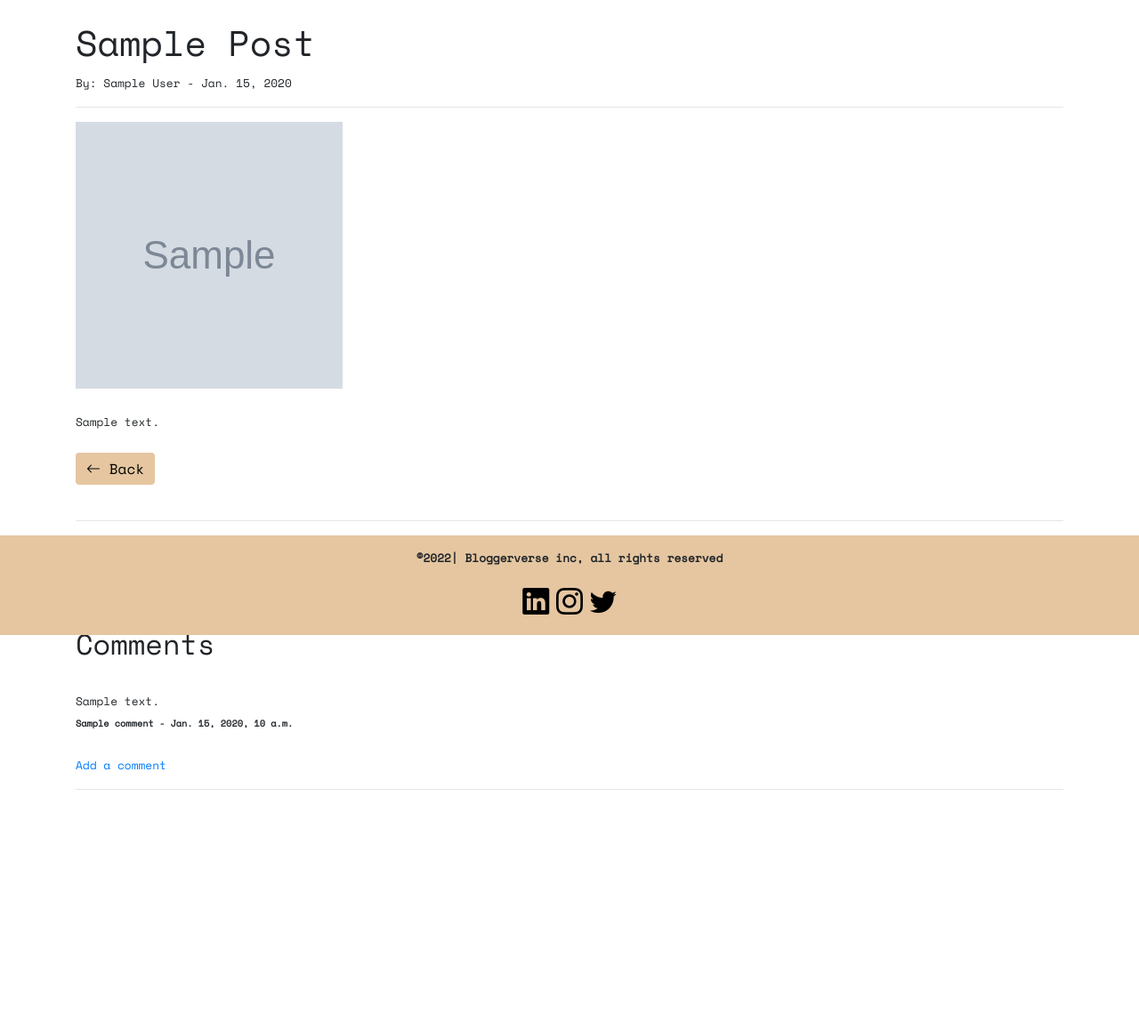
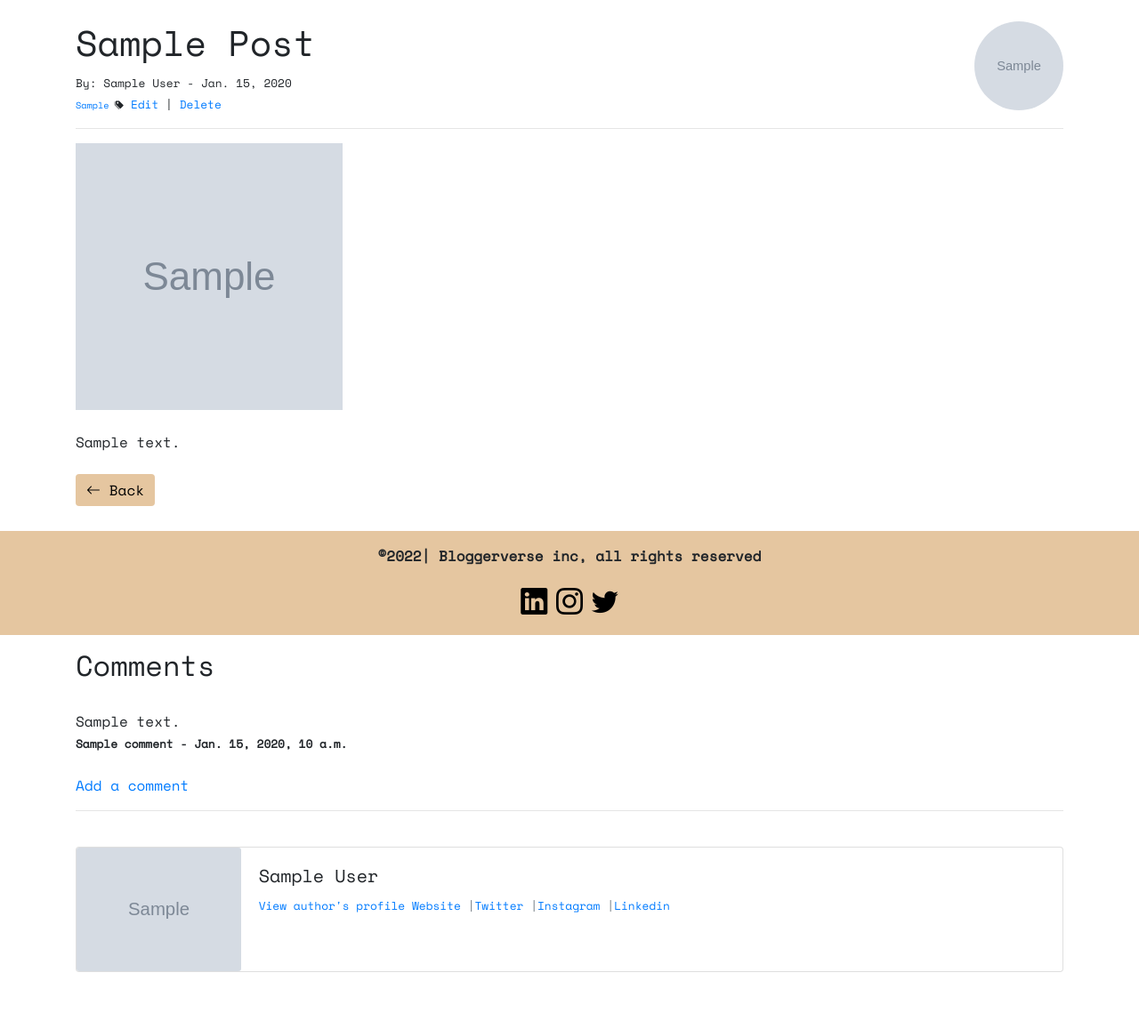
Before and after one commit to Code-Institute-Submissions/bmcdonald2000-bloggerverse_NovResub, a Django app: page /Posts/1/ in a window 1280 px wide. Shown: the part 86-1243 px from the top of the page at 89% size. Before the commit the page ends 974 px from the top, so only its background shows below. Run offline with Django 3.2, Linux system fonts and the light colour scheme; a user stored in the database is signed in; tables that the repository leaves empty hold one stand-in row (values such as "Sample post"); grey boxes marked "Sample" are stand-in pictures; some libraries are stand-ins or nearby versions.

Commit message:
add: feat - view profile

```diff
--- a/myblog/templates/post_details.html
+++ b/myblog/templates/post_details.html
@@ -7,6 +7,13 @@
 <!-- Template content -->
 {% block content %}
     <br/>
+     <!-- If the post author has a profile picture it shall be displayed. The profile pictures are hyperlinked making it easy for the users to view the auhtors profile. -->
+    {% if post.author.userprofile.profile_picture %}
+        <a href="{% url 'view_profile' post.author.userprofile.id %}"><img src="{{ post.author.userprofile.profile_picture.url }}" align="right" width="100px" height="100px" class="rounded-circle"></a>
+    <!-- If the post author has not uploaded a profile picture, a default image will be used. The profile pictures are hyperlinked making it easy for the users to view the auhtors profile. -->
+    {% else %}
+        <a href="{% url 'view_profile' post.author.userprofile.id %}"><img src="{{'/static/images/default.png'}}" align="right" width="100px" height="100px" class="rounded-circle"></a>
+    {% endif %}
     <!-- The post summary clicked on by the user will be displayed in full-->
     <!-- page header -->
     <h1>{{ post.title|title }}</h1>
@@ -16,13 +23,17 @@
         {{ post.author.last_name|title }}
         - {{ post.date }}
         <br/>
-        <!-- Logged in user can edit and delete their own posts -->
+        <!-- post category hyperlinked to display all post in that category. '|slugify' converts blank spaces between words into '-' to maintain good coding practices  -->
+        <small><a href="{% url 'category_page' post.category|slugify %}" target="_blank">{{post.category|title}}</a> <i class="bi bi-tags-fill"></i></small>
+
         {% if user.is_authenticated %}
-            {% if user.id == Post.author.id %}
-                <a href="{% url 'edit' Post.pk %}" target="_blank">Edit</a> |
-                <a href="{% url 'delete' Post.pk %}" target="_blank">Delete</a>
+            <!-- If the author is viewing their own posst they will be able to edit or delete that post-->
+            {% if user.id == post.author.id %}
+                <a href="{% url 'edit' post.pk %}" target="_blank" >Edit</a> |
+                <a href="{% url 'delete' post.pk %}" target="_blank">Delete</a>
             {% endif %}
         {% endif %}
+    </small><br/>
     <hr>
     <!-- If an image is uploaded witht he post, this will also be displayed -->
     {% if post.image %}
@@ -75,4 +86,52 @@
     {% endif %}
     <hr>
     <br/>
+    <!-- This bootstrap card displays the authors bio, profile picrure and social media links -->
+    <div class="card mb-3" style="max-width: 100%;">
+        <div class="row no-gutters">
+          <div class="col-md-2">
+                {% if post.author.userprofile.profile_picture %}
+                <img src="{{ post.author.userprofile.profile_picture.url }}" style="max-height: 500px" class="card-img" alt="profile picture">
+                {% else %}
+                    <img src="{{'/static/images/default.png' }}" style="max-height: 500px" class="card-img" alt="profile picture">
+                {% endif %}
+          </div>
+          <div class="col-md-10">
+            <div class="card-body">
+            <!-- The authors full name is displayed on the bio card -->
+              <h5 class="card-title">{{ post.author.first_name|title }} {{ post.author.last_name|title }}</h5>
+              <p class=" small text-muted">
+            <!-- The link to the author's bio is displayed -->
+              <a href="{% url 'view_profile' post.author.userprofile.id %}" target="_blank">View author's profile</a>
+            <!-- The user only sees links for the social media provided by the author. All links opend in a new tab -->
+                {% if post.author.userprofile.Website %}
+                    <a href="{{ post.author.userprofile.Website }}" target="_blank">Website</a>
+                {% endif %}
+
+                {% if post.author.userprofile.Twitter %}
+                    |<a href="{{ post.author.userprofile.Twitter }}" target="_blank">Twitter</a>
+                {% endif %}
+
+                {% if post.author.userprofile.Instagram %}
+                    |<a href="{{ post.author.userprofile.Instagram }}" target="_blank">Instagram</a>
+                {% endif %}
+
+                {% if post.author.UserProfile.Youtube %}
+                    |<a href="{{ post.author.userprofile.Youtube }}" target="_blank">Youtube</a>
+                {% endif %}
+
+                {% if post.author.userprofile.Linkedin %}
+                    |<a href="{{ post.author.userprofile.Linkedin }}" target="_blank">Linkedin</a>
+                {% endif %}
+
+                {% if post.author.UserProfile.Podcast %}
+                    |<a href="{{ post.author.userprofile.Podcast }}" target="_blank">Podcast</a>
+                {% endif %}
+              </p>
+            </div>
+          </div>
+        </div>
+      </div>
+    <br/><br/>
+
 {% endblock %}
```
Lines whose indentation alone changed are shown as unchanged.
